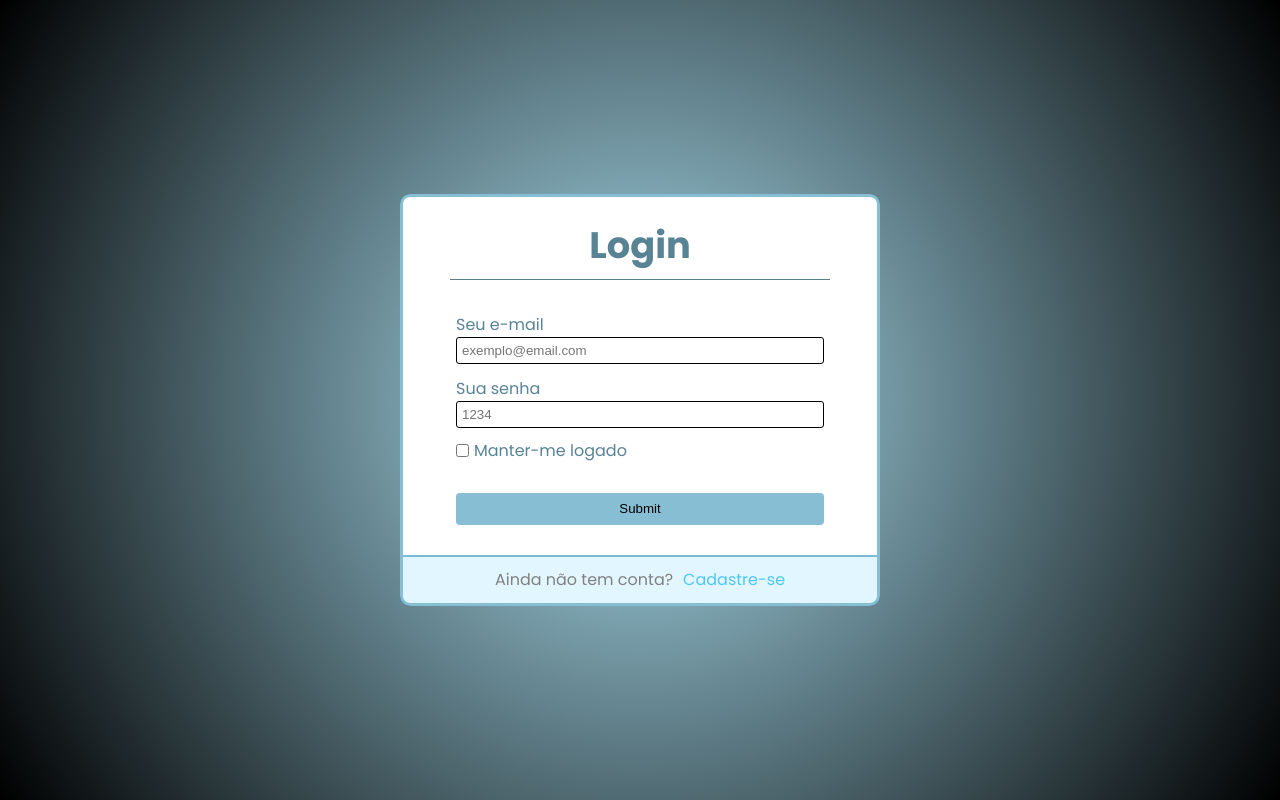
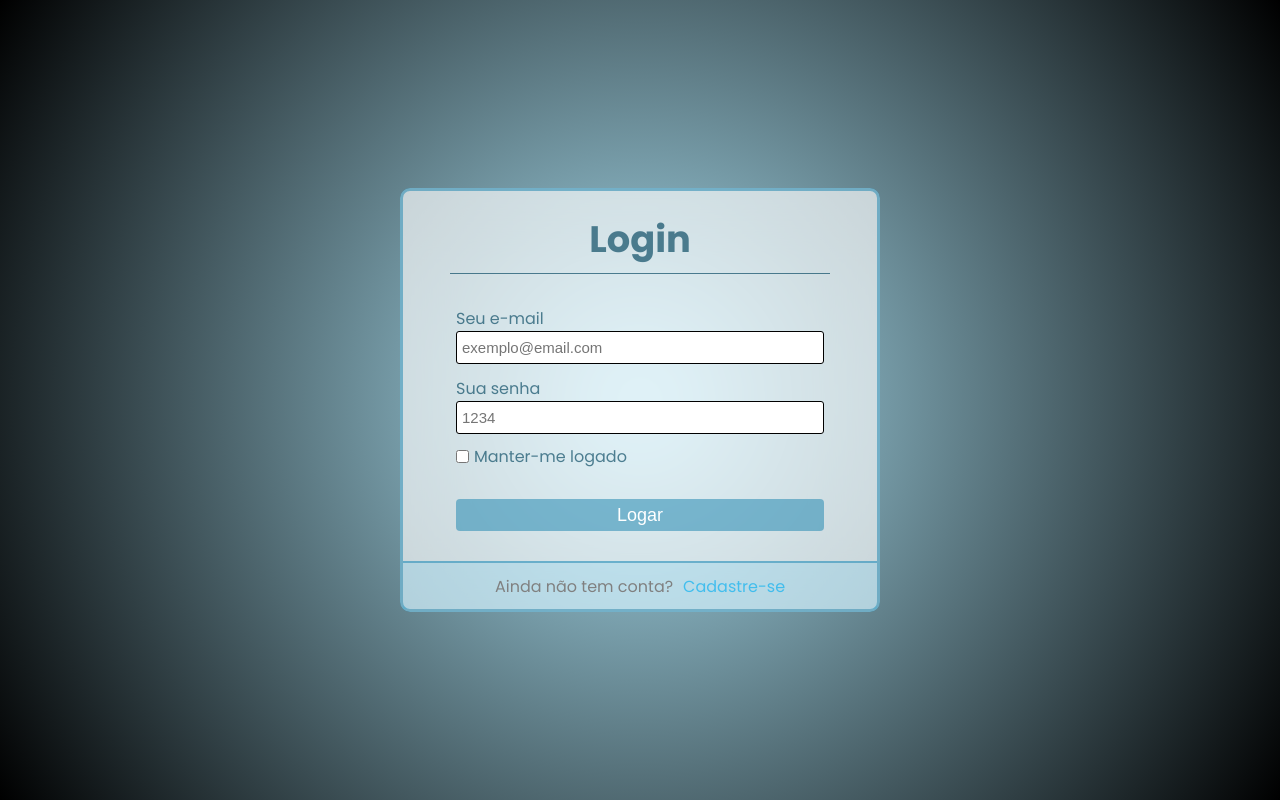
Before and after one commit to lucasarasa/GP2_React, a React (Vite) app: page / in a window 1280 px wide. Built offline with nearby package versions, Linux system fonts and the light colour scheme; no server answers.

Commit message:
Subindo api

```diff
--- a/package.json
+++ b/package.json
@@ -10,6 +10,7 @@
     "preview": "vite preview"
   },
   "dependencies": {
+    "axios": "^1.7.7",
     "react": "^18.3.1",
     "react-dom": "^18.3.1",
     "react-router-dom": "^5.3.4"
--- a/src/App.jsx
+++ b/src/App.jsx
@@ -1,10 +1,10 @@
-import { useState } from 'react'
+import { useEffect, useState } from 'react'
 import reactLogo from './assets/react.svg'
 import viteLogo from '/vite.svg'
 import './App.css'
 import { BrowserRouter, Route, Switch } from 'react-router-dom/cjs/react-router-dom.min'
-import { Login } from './pages/Login'
-import { Home } from './pages/Home'
+import { Login } from './pages/Login/Login'
+import { Home } from './pages/HomePage/Home'
 
 function App() {
   const [count, setCount] = useState(0)
--- /dev/null
+++ b/src/api/api.js
@@ -0,0 +1,5 @@
+import axios from "axios";
+
+export const api = axios.create({
+    baseURL: "http://localhost:3000/"
+})
--- a/src/pages/Login.jsx
+++ /dev/null
@@ -1,38 +0,0 @@
-import "./stylesLogin.css";
-
-export function Login() {
-  return (
-    <>
-      <fieldset className="box-form">
-        <h1 className="box-form-login">Login</h1>
-        <div className="box-form-border"></div>
-
-        <div className="box">
-          <div className="box-form-input">
-            <div className="box-form-input-one">
-              <label className="box-form-label-email" htmlFor="">Seu e-mail</label>
-              <input className="box-form-input-email" placeholder="exemplo@email.com" type="text" />
-            </div>
-            <div className="box-form-input-two">
-              <label className="box-form-label-senha" htmlFor="">Sua senha</label>
-              <input className="box-form-input-senha" placeholder="1234" type="text" />
-            </div>
-          </div>
-
-          <div className="box-form-checkbox">
-            <input type="checkbox" />
-            <label className="box-form-label-checkbox" htmlFor="manter-logado">Manter-me logado</label>
-          </div>
-
-          <input type="submit" className="box-form-button" />
-        </div>
-        <div className="box-form-cad">
-          <p className="box-form-cad-text">Ainda não tem conta?</p>
-          <a className="box-form-cad-link" href="#">
-            <p>Cadastre-se</p>
-          </a>
-        </div>
-      </fieldset>
-    </>
-  );
-}
--- a/src/pages/stylesLogin.css
+++ b/src/pages/Login/Login.css
@@ -31,7 +31,22 @@ body {
     width: 30rem;
     height: fit-content;
     align-items: center;
-    background-color: white;
+    background-color: rgba(255, 255, 255, 0.651);
+    backdrop-filter: blur(30px);
+}
+
+form {
+    display: flex;
+    flex-direction: column;
+    align-items: center;
+    width: 100%;
+}
+
+.box-form-top {
+    display: flex;
+    flex-direction: column;
+    align-items: center;
+    width: 100%;
 }
 
 .box-form-input-one, .box-form-input-two {
@@ -71,10 +86,11 @@ body {
 
 .box-form-input-email, .box-form-input-senha {
     width: 100%;
-    height: 1.7rem;
+    height: 2.1rem;
     border: 1px solid black;
     border-radius: 3px;
     padding: 5px;
+    font-size: 15px;
 }
 
 .box-form-checkbox {
@@ -96,6 +112,8 @@ body {
     margin-top: 20px;
     height: 2rem;
     transition: background 1s;
+    font-size: 18px;
+    color: white;
 }
 
 .box-form-button:hover {
--- /dev/null
+++ b/src/pages/Login/Login.jsx
@@ -0,0 +1,63 @@
+import { useState, useEffect } from "react";
+import "./Login.css";
+import { api } from "../../api/api";
+
+export function Login() {
+  const [loading, setLoading] = useState();
+  const [username, setUsername] = useState("");
+  const [password, setPassword] = useState("");
+
+  useEffect(() => {
+    getAllPosts()
+  }, [])
+
+  const getAllPosts = async () => {
+    const response = await api.get('/posts')
+    setUsername(response.data)
+  }
+
+  const handleSubmit = async (e) => {
+    e.preventDefault();
+    const newUser = {username, password}
+
+    const response = await api.post("/posts", newUser)
+  }
+  return (
+    <>
+      <fieldset className="box-form">
+        <form onSubmit={handleSubmit}>
+          <div className="box-form-top">
+            <h1 className="box-form-login">Login</h1>
+            <div className="box-form-border"></div>
+          </div>
+
+        <div className="box">
+          <div className="box-form-input">
+            <div className="box-form-input-one">
+              <label className="box-form-label-email" htmlFor="">Seu e-mail</label>
+              <input className="box-form-input-email" onChange={(e) => setUsername(e.target.value)} required placeholder="exemplo@email.com" type="text" />
+            </div>
+            <div className="box-form-input-two">
+              <label className="box-form-label-senha" htmlFor="">Sua senha</label>
+              <input className="box-form-input-senha" onChange={(e) => setPassword(e.target.value)} required placeholder="1234" type="text" />
+            </div>
+          </div>
+
+          <div className="box-form-checkbox">
+            <input type="checkbox" />
+            <label className="box-form-label-checkbox" htmlFor="manter-logado">Manter-me logado</label>
+          </div>
+
+          <input type="submit" className="box-form-button" value="Logar" />
+        </div>
+        <div className="box-form-cad">
+          <p className="box-form-cad-text">Ainda não tem conta?</p>
+          <a className="box-form-cad-link" href="#">
+            <p>Cadastre-se</p>
+          </a>
+        </div>
+        </form>
+      </fieldset>
+    </>
+  );
+}
```
Also changed, not shown: src/pages/HomePage/Home.jsx (renamed from src/pages/Home.jsx), 1 other file (tests, documents, lock files or other folders).
